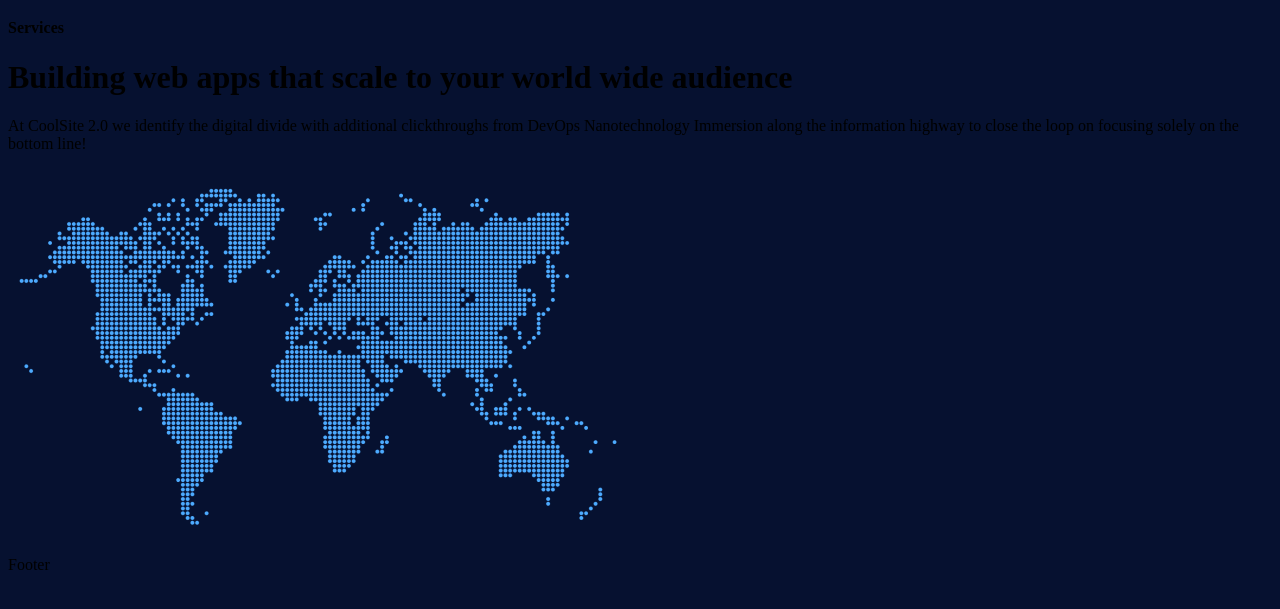
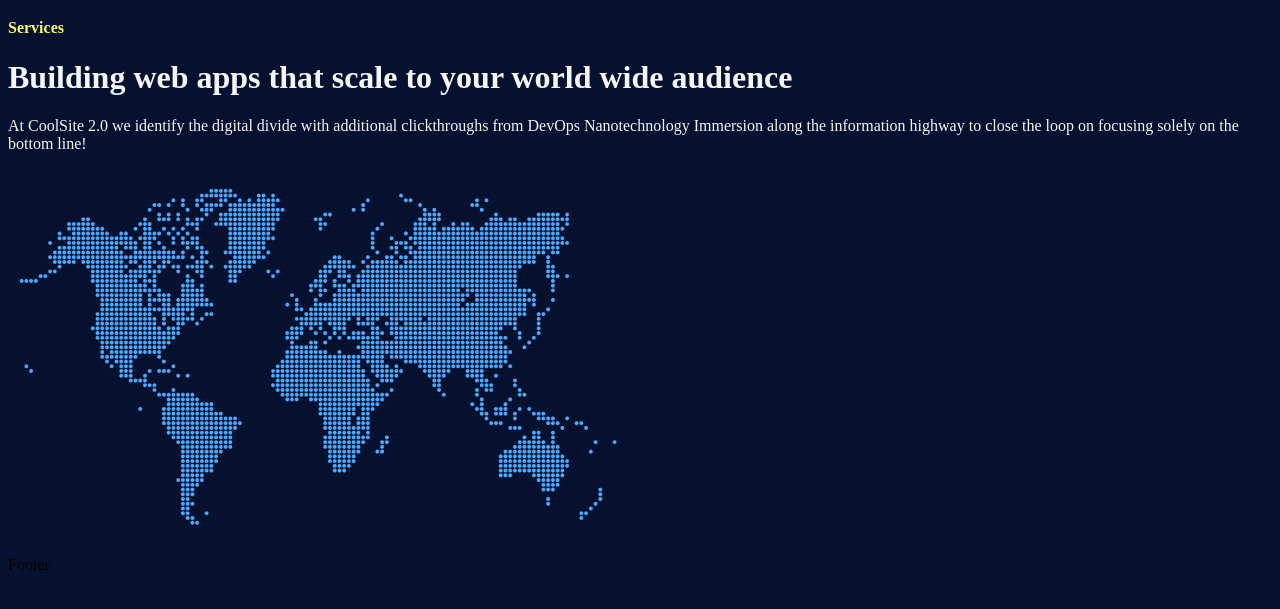
Before and after one commit to Jeromeo2077/Day2-CoolSite, a plain HTML site: page index.html in a window 1280 px wide. Shown: the part 61-670 px from the top of the page. Drawn offline with Linux system fonts and the light colour scheme.

Commit message:
Body Assets and Rough Formatting with Fixes

```diff
--- a/style.css
+++ b/style.css
@@ -14,3 +14,15 @@ body {
 
   background-color: var(--darkblue);
 }
+
+h4 {
+  color: var(--yellow);
+}
+
+h1 {
+  color: var(--white)
+}
+
+p {
+  color: var(--white)
+}
```
